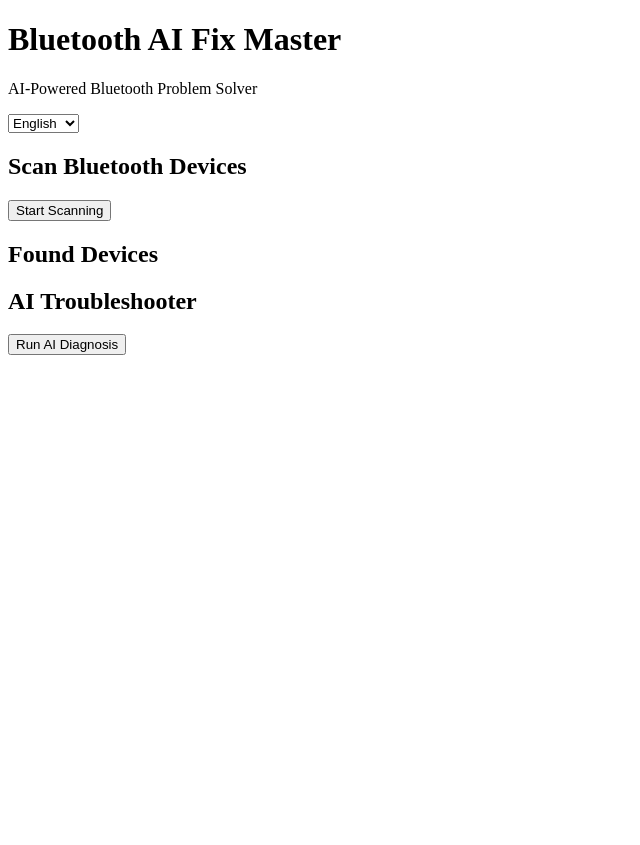
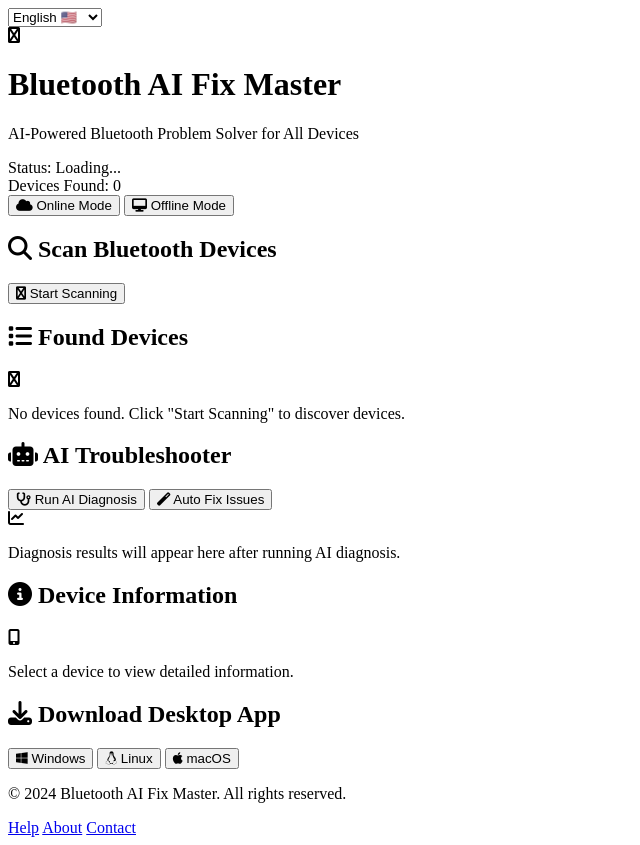
Before and after one commit to sooynam/bluetooth-ai-fix-master, a plain HTML site: page web_interface/index.html in a window 1280 px wide. Shown: the whole page, without its empty margins (0-640 px from the left). Before the commit the page ends 800 px from the top, so only its background shows below. Drawn offline with Linux system fonts and the light colour scheme.

Commit message:
Update index.html

```diff
--- a/web_interface/index.html
+++ b/web_interface/index.html
@@ -1,3 +1,4 @@
+<!-- web_interface/index.html -->
 <!DOCTYPE html>
 <html lang="en">
 <head>
@@ -5,45 +6,155 @@
     <meta name="viewport" content="width=device-width, initial-scale=1.0">
     <title>Bluetooth AI Fix Master</title>
     <link rel="stylesheet" href="style.css">
+    <link href="https://cdnjs.cloudflare.com/ajax/libs/font-awesome/6.4.0/css/all.min.css" rel="stylesheet">
 </head>
 <body>
+    <!-- Language Selector -->
+    <div class="language-selector">
+        <select id="languageSelect" onchange="changeLanguage(this.value)">
+            <option value="en">English 🇺🇸</option>
+            <option value="hi">हिंदी 🇮🇳</option>
+            <option value="es">Español 🇪🇸</option>
+            <option value="fr">Français 🇫🇷</option>
+            <option value="ar">العربية 🇦🇪</option>
+            <option value="zh">中文 🇨🇳</option>
+        </select>
+    </div>
+
+    <!-- Header -->
+    <header class="header">
+        <div class="container">
+            <div class="logo">
+                <i class="fas fa-bluetooth-b"></i>
+                <h1 id="appTitle">Bluetooth AI Fix Master</h1>
+            </div>
+            <p id="appSubtitle">AI-Powered Bluetooth Problem Solver for All Devices</p>
+        </div>
+    </header>
+
+    <!-- Main Container -->
     <div class="container">
-        <header class="header">
-            <h1>Bluetooth AI Fix Master</h1>
-            <p>AI-Powered Bluetooth Problem Solver</p>
-        </header>
-
-        <div class="language-selector">
-            <select id="languageSelect" onchange="changeLanguage(this.value)">
-                <option value="en">English</option>
-                <option value="hi">Hindi</option>
-                <option value="es">Spanish</option>
-                <option value="fr">French</option>
-            </select>
+        <!-- Status Bar -->
+        <div class="status-bar">
+            <div class="status-item">
+                <span id="statusLabel">Status:</span>
+                <span id="statusValue" class="status-loading">Loading...</span>
+            </div>
+            <div class="status-item">
+                <span id="devicesLabel">Devices Found:</span>
+                <span id="devicesCount">0</span>
+            </div>
         </div>
 
-        <div class="scanner-section">
-            <h2 id="scanTitle">Scan Bluetooth Devices</h2>
-            <button class="btn primary" onclick="scanDevices()" id="scanBtn">
-                Start Scanning
+        <!-- Mode Selection -->
+        <div class="mode-selection">
+            <button class="mode-btn active" onclick="setMode('online')" id="onlineBtn">
+                <i class="fas fa-cloud"></i>
+                <span id="onlineModeText">Online Mode</span>
             </button>
-            <div id="scanResults"></div>
+            <button class="mode-btn" onclick="setMode('offline')" id="offlineBtn">
+                <i class="fas fa-desktop"></i>
+                <span id="offlineModeText">Offline Mode</span>
+            </button>
         </div>
 
-        <div class="devices-section">
-            <h2 id="devicesTitle">Found Devices</h2>
-            <div id="devicesList" class="devices-list"></div>
+        <!-- Device Scanner -->
+        <div class="scanner-section card">
+            <h2 id="scanDevicesText"><i class="fas fa-search"></i> Scan Bluetooth Devices</h2>
+            <button class="btn btn-primary" onclick="scanDevices()" id="scanBtn">
+                <i class="fas fa-bluetooth-b"></i>
+                <span id="startScanText">Start Scanning</span>
+            </button>
+
+            <div id="scanResults" class="scan-results">
+                <div class="loading" id="scanLoading" style="display: none;">
+                    <div class="spinner"></div>
+                    <span id="scanningText">Scanning for devices...</span>
+                </div>
+                <div id="scanResultsContent"></div>
+            </div>
         </div>
 
-        <div class="ai-section">
-            <h2 id="aiTitle">AI Troubleshooter</h2>
-            <button class="btn secondary" onclick="runAIDiagnosis()" id="aiBtn">
-                Run AI Diagnosis
-            </button>
-            <div id="aiResults" class="results"></div>
+        <!-- Device List -->
+        <div class="devices-section card">
+            <h2 id="foundDevicesText"><i class="fas fa-list"></i> Found Devices</h2>
+            <div id="devicesList" class="devices-list">
+                <div class="empty-state" id="noDevicesMessage">
+                    <i class="fas fa-bluetooth"></i>
+                    <p id="noDevicesText">No devices found. Click "Start Scanning" to discover devices.</p>
+                </div>
+            </div>
+        </div>
+
+        <!-- AI Troubleshooter -->
+        <div class="troubleshooter-section card">
+            <h2 id="troubleshootText"><i class="fas fa-robot"></i> AI Troubleshooter</h2>
+            <div class="troubleshoot-options">
+                <button class="btn btn-secondary" onclick="runAIDiagnosis()" id="aiDiagnosisBtn">
+                    <i class="fas fa-stethoscope"></i>
+                    <span id="runAIDiagnosisText">Run AI Diagnosis</span>
+                </button>
+                <button class="btn btn-success" onclick="autoFixIssues()" id="autoFixBtn">
+                    <i class="fas fa-magic"></i>
+                    <span id="autoFixText">Auto Fix Issues</span>
+                </button>
+            </div>
+
+            <div id="troubleshootResults" class="troubleshoot-results">
+                <div class="empty-state">
+                    <i class="fas fa-chart-line"></i>
+                    <p id="noDiagnosisText">Diagnosis results will appear here after running AI diagnosis.</p>
+                </div>
+            </div>
+        </div>
+
+        <!-- Device Information -->
+        <div class="device-info-section card">
+            <h2 id="deviceInfoText"><i class="fas fa-info-circle"></i> Device Information</h2>
+            <div id="deviceInfo" class="device-info">
+                <div class="empty-state">
+                    <i class="fas fa-mobile-alt"></i>
+                    <p id="selectDeviceText">Select a device to view detailed information.</p>
+                </div>
+            </div>
+        </div>
+
+        <!-- Download Section -->
+        <div class="download-section card">
+            <h2 id="downloadAppText"><i class="fas fa-download"></i> Download Desktop App</h2>
+            <div class="download-options">
+                <button class="download-btn" onclick="downloadApp('windows')">
+                    <i class="fab fa-windows"></i>
+                    <span>Windows</span>
+                </button>
+                <button class="download-btn" onclick="downloadApp('linux')">
+                    <i class="fab fa-linux"></i>
+                    <span>Linux</span>
+                </button>
+                <button class="download-btn" onclick="downloadApp('mac')">
+                    <i class="fab fa-apple"></i>
+                    <span>macOS</span>
+                </button>
+            </div>
         </div>
     </div>
 
+    <!-- Footer -->
+    <footer class="footer">
+        <div class="container">
+            <p id="footerText">&copy; 2024 Bluetooth AI Fix Master. All rights reserved.</p>
+            <div class="footer-links">
+                <a href="#" id="helpLink">Help</a>
+                <a href="#" id="aboutLink">About</a>
+                <a href="#" id="contactLink">Contact</a>
+            </div>
+        </div>
+    </footer>
+
+    <!-- Toast Notifications -->
+    <div id="toastContainer" class="toast-container"></div>
+
     <script src="script.js"></script>
+    <script src="bluetooth_web.js"></script>
 </body>
 </html>
```
